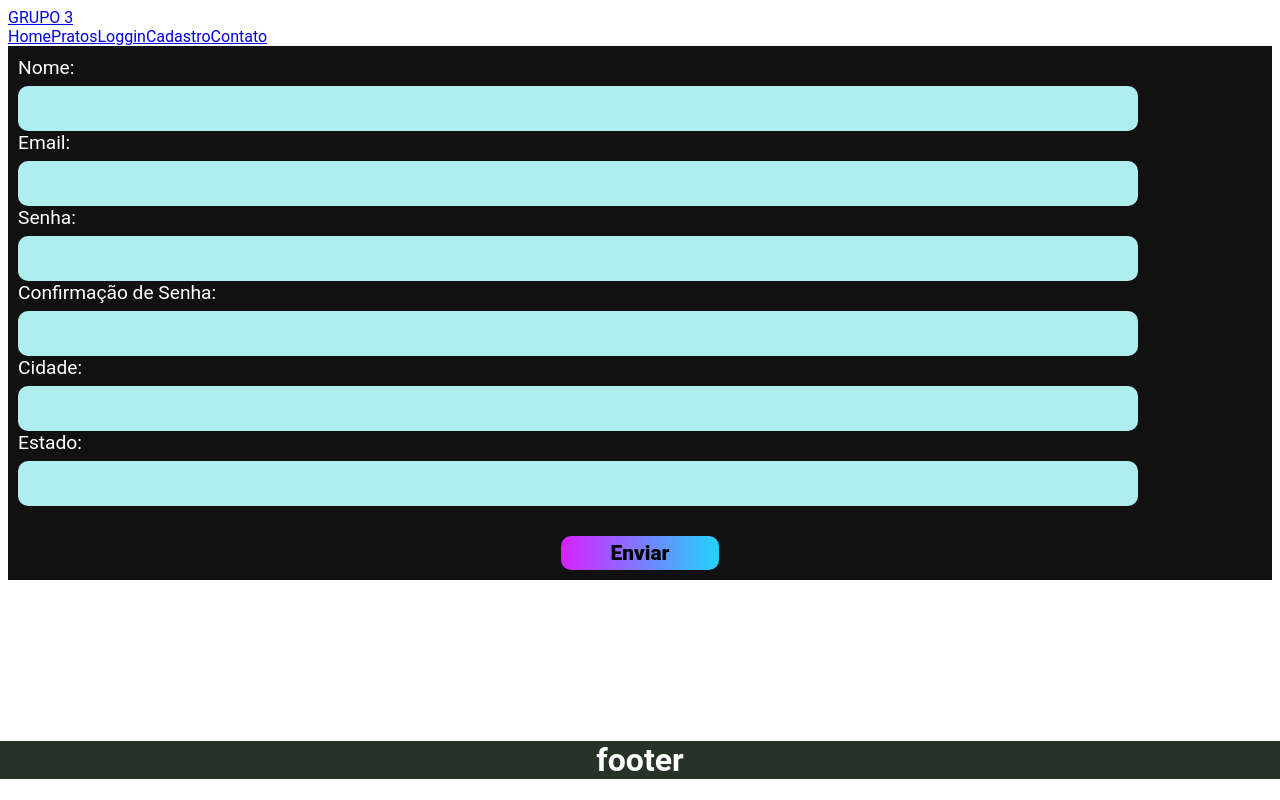
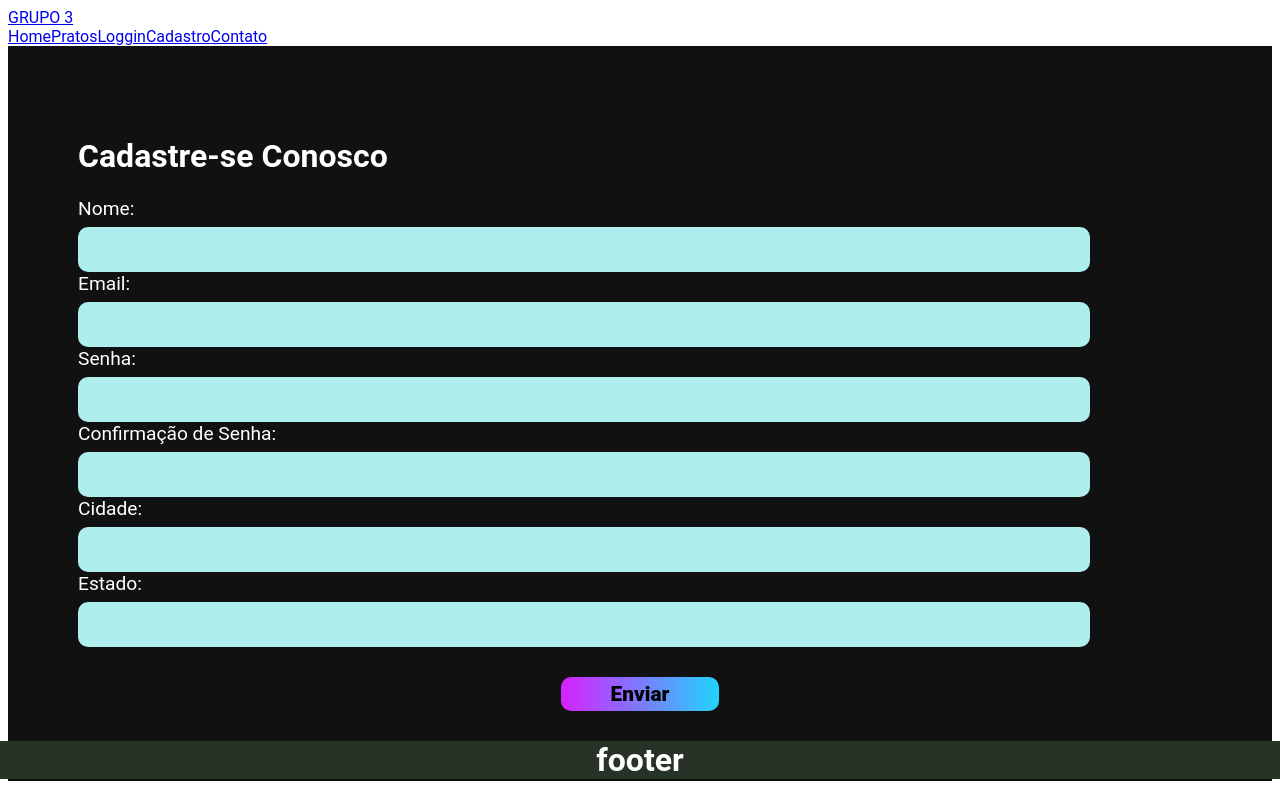
Before and after one commit to Ricardopgm/projeto-3, a React (Create React App) app: page /Cadastro in a window 1280 px wide. Built offline with nearby package versions, Linux system fonts and the light colour scheme; the HTML template or start-up script is replaced by a standard one.

Commit message:
Padronizando

```diff
--- a/src/pages/Cadastro/Cadastro.css
+++ b/src/pages/Cadastro/Cadastro.css
@@ -1,7 +1,8 @@
 .FormCadastro{
     background-color: #111;
-    padding: 10px;
+    padding: 70px;
     align-items: center;
+    color: white;
 }
 
 label {
--- a/src/pages/Cadastro/Cadastro.js
+++ b/src/pages/Cadastro/Cadastro.js
@@ -20,6 +20,7 @@ function Cadastro() {
 
   return (
     <div className="FormCadastro">
+        <h1> Cadastre-se Conosco </h1>
     <form onSubmit={Submit}>
       <label>Nome: </label>
       <input className="Cad"
```
